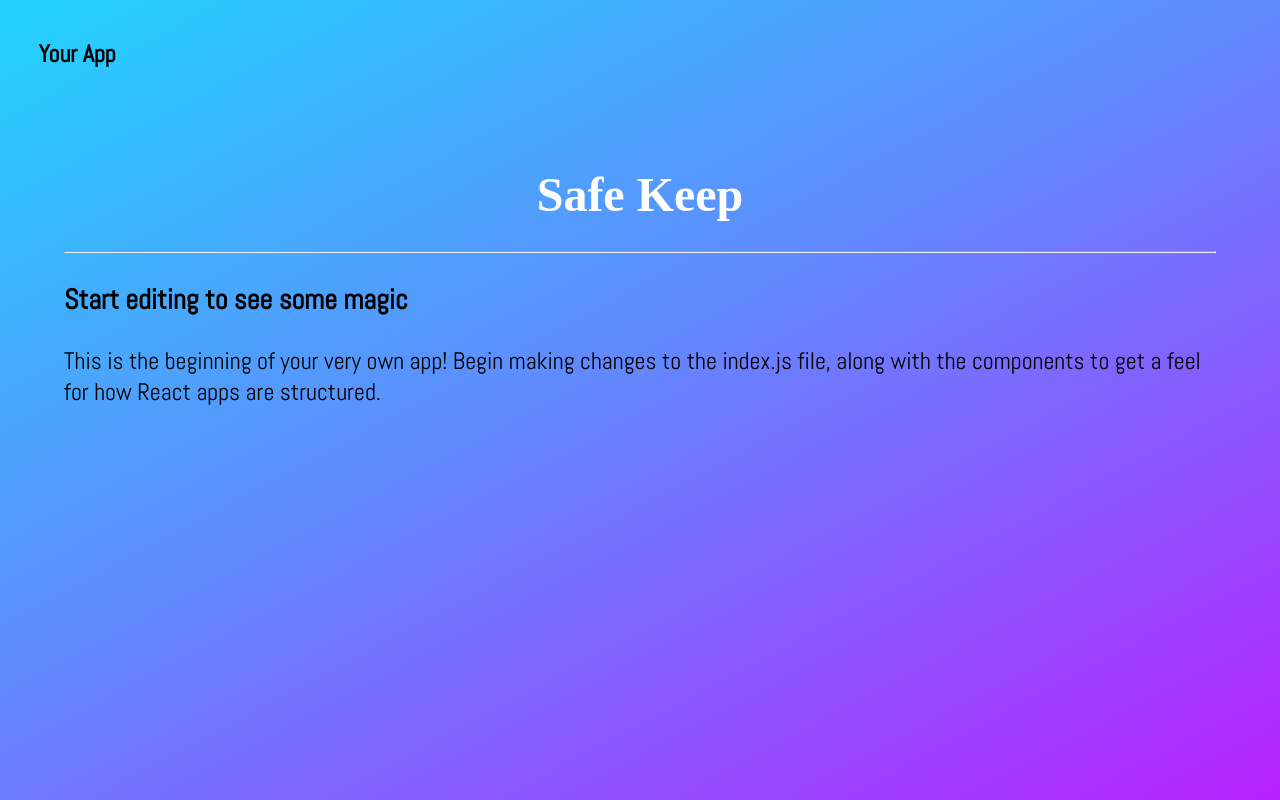
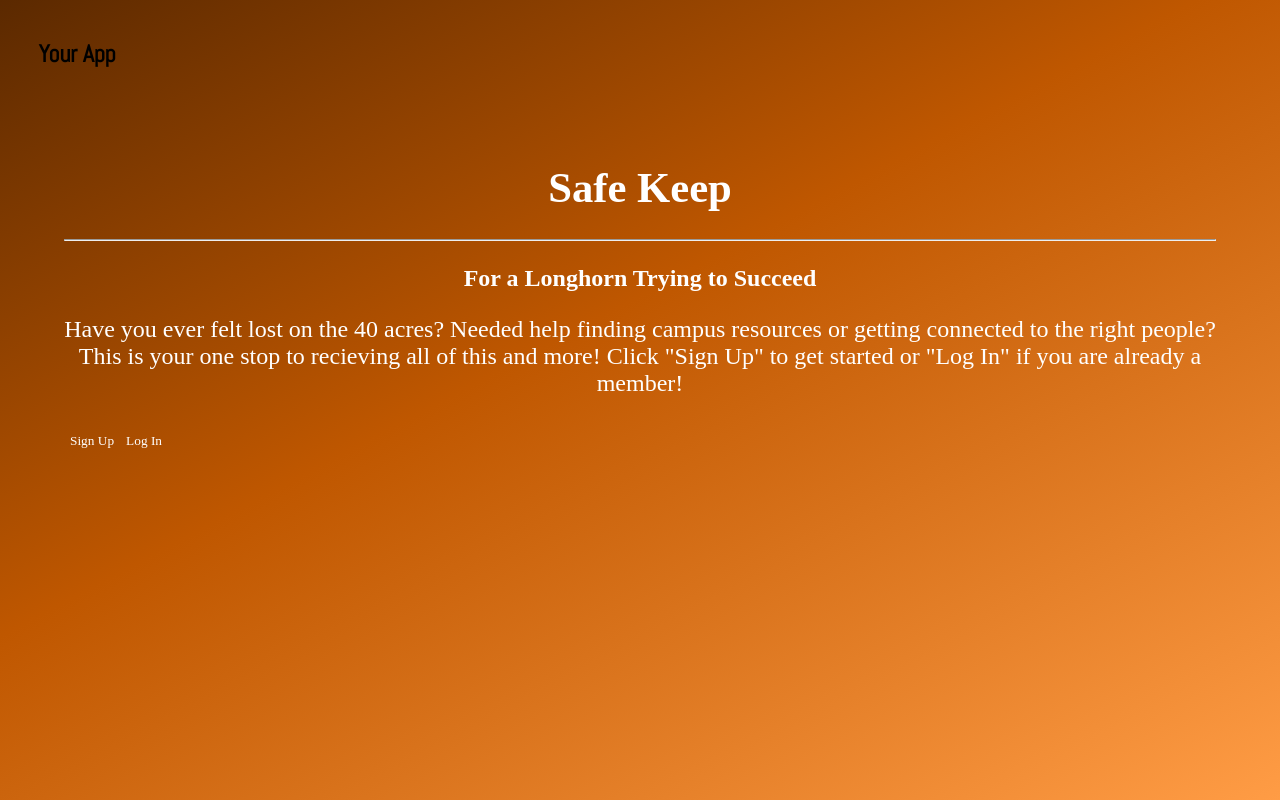
Before and after one commit to dev-launchers-sandbox/project__safe-keep, a React app: page / in a window 1280 px wide. Built offline with nearby package versions, Linux system fonts and the light colour scheme; a web font is replaced by a local one.

Commit message:
Mirror Nathan's changes

```diff
--- a/src/index.js
+++ b/src/index.js
@@ -13,12 +13,16 @@ function App() {
         <br />
         <h1>Safe Keep</h1>
         <hr />
-        <h3>Start editing to see some magic</h3>
+        <h3>For a Longhorn Trying to Succeed</h3>
         <p>
-          This is the beginning of your very own app! Begin making changes to
-          the index.js file, along with the components to get a feel for how
-          React apps are structured.
+          Have you ever felt lost on the 40 acres? Needed help finding campus
+          resources or getting connected to the right people? This is your one
+          stop to recieving all of this and more! Click "Sign Up" to get started
+          or "Log In" if you are already a member!
         </p>
+
+        <button type="button">Sign Up</button>
+        <button type="button">Log In</button>
       </PageBody>
     </div>
   );
--- a/src/styles.css
+++ b/src/styles.css
@@ -5,12 +5,12 @@
   font-family: sans-serif;
   font-family: "Abel", sans-serif;
   text-align: left;
-  background: rgb(183, 33, 255);
+  background: rgb(255, 173, 103);
   background: linear-gradient(
     332deg,
-    rgba(183, 33, 255, 1) 0%,
-    rgba(97, 138, 254, 1) 54%,
-    rgba(33, 212, 253, 1) 100%
+    rgb(255, 156, 69) 0%,
+    rgba(191, 87, 0, 1) 57%,
+    rgba(91, 41, 0, 1) 100%
   );
   width: 100%;
   height: 100vh;
@@ -20,9 +20,36 @@ h1 {
   font-family: "Holtwood One SC", serif;
   color: white;
   line-height: 1em;
+  font-size: 32pt;
   text-align: center;
 }
 
 h2 {
   font-family: "Holtwood One SC", serif;
+  color: white;
 }
+
+h3 {
+  font-family: "code", serif;
+  color: white;
+  font-size: 18pt;
+  text-align: center;
+}
+/* GOAL: make sub-title font size half as large as the title font, and adjust as the window is expanded or enlarged */
+
+p {
+  font-family: "code", serif;
+  color: white;
+  text-align: center;
+}
+button {
+  font-family: "Holtwood One SC", serif;
+  color: white;
+  background-color: rgba(22, 33, 44, 0);
+  border: none;
+}
+
+button:hover {
+  background-color: rgba(224, 224, 224, 0.5);
+  cursor: pointer;
+}
```
